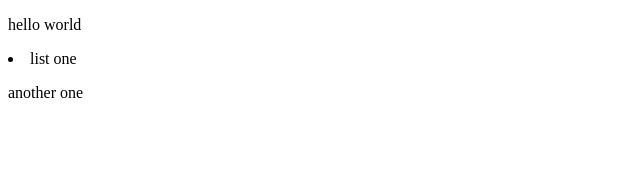
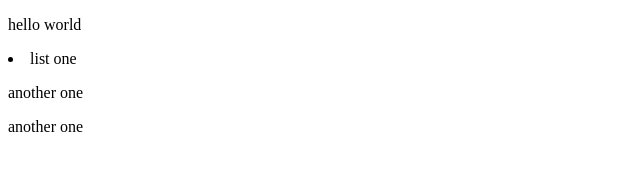
Before and after one commit to malagorzata/git-practice-again, a plain HTML site: page index.html in a window 1280 px wide. Shown: the full height of the page, 0-640 px from the left. Drawn offline with Linux system fonts and the light colour scheme.

Commit message:
another change

```diff
--- a/index.html
+++ b/index.html
@@ -19,6 +19,10 @@
     <div id="wrapper">
         <p>another one</p>
     </div>
+
+    <div>
+        <p>another one</p>
+    </div>
 </header>
 </body>
 </html>
```
